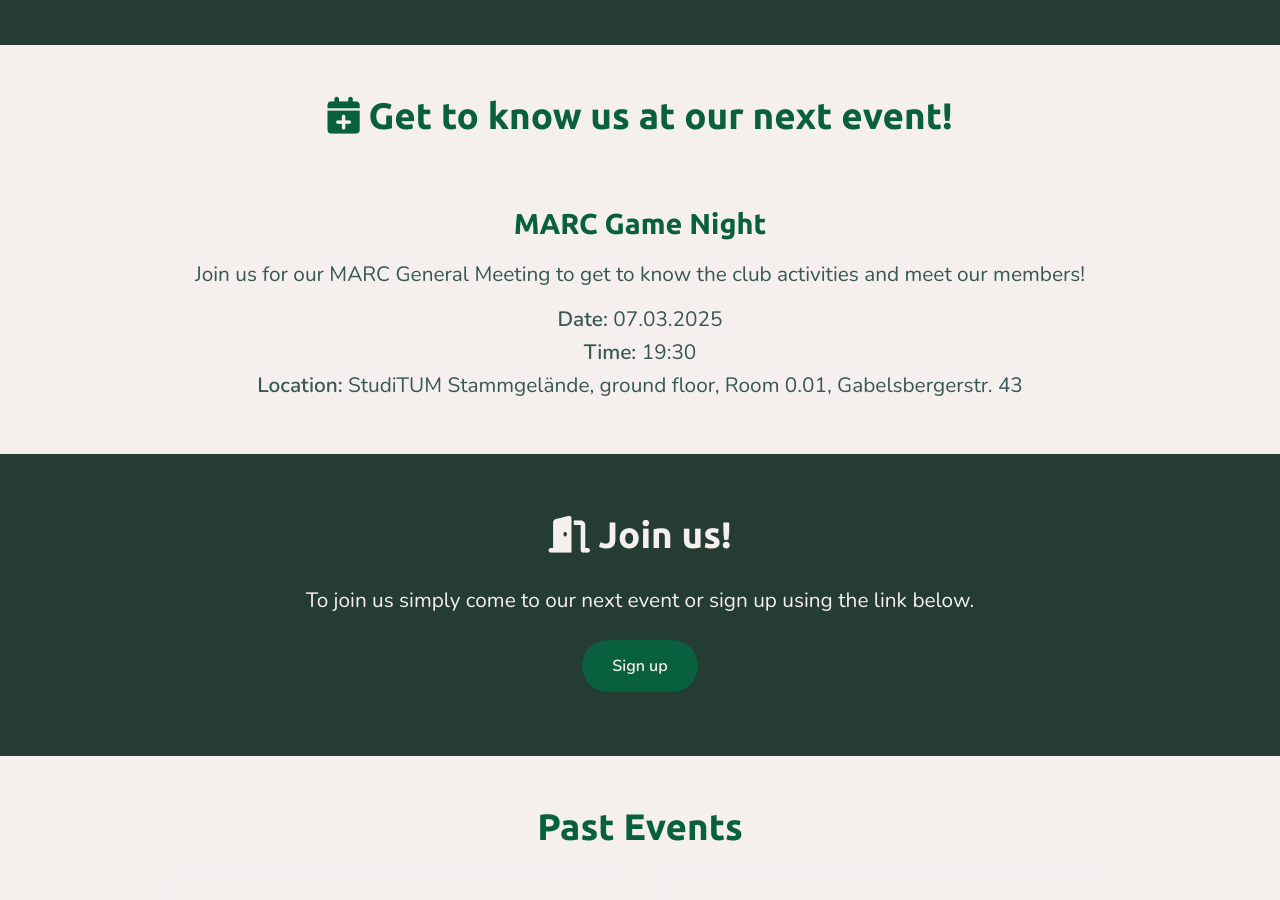
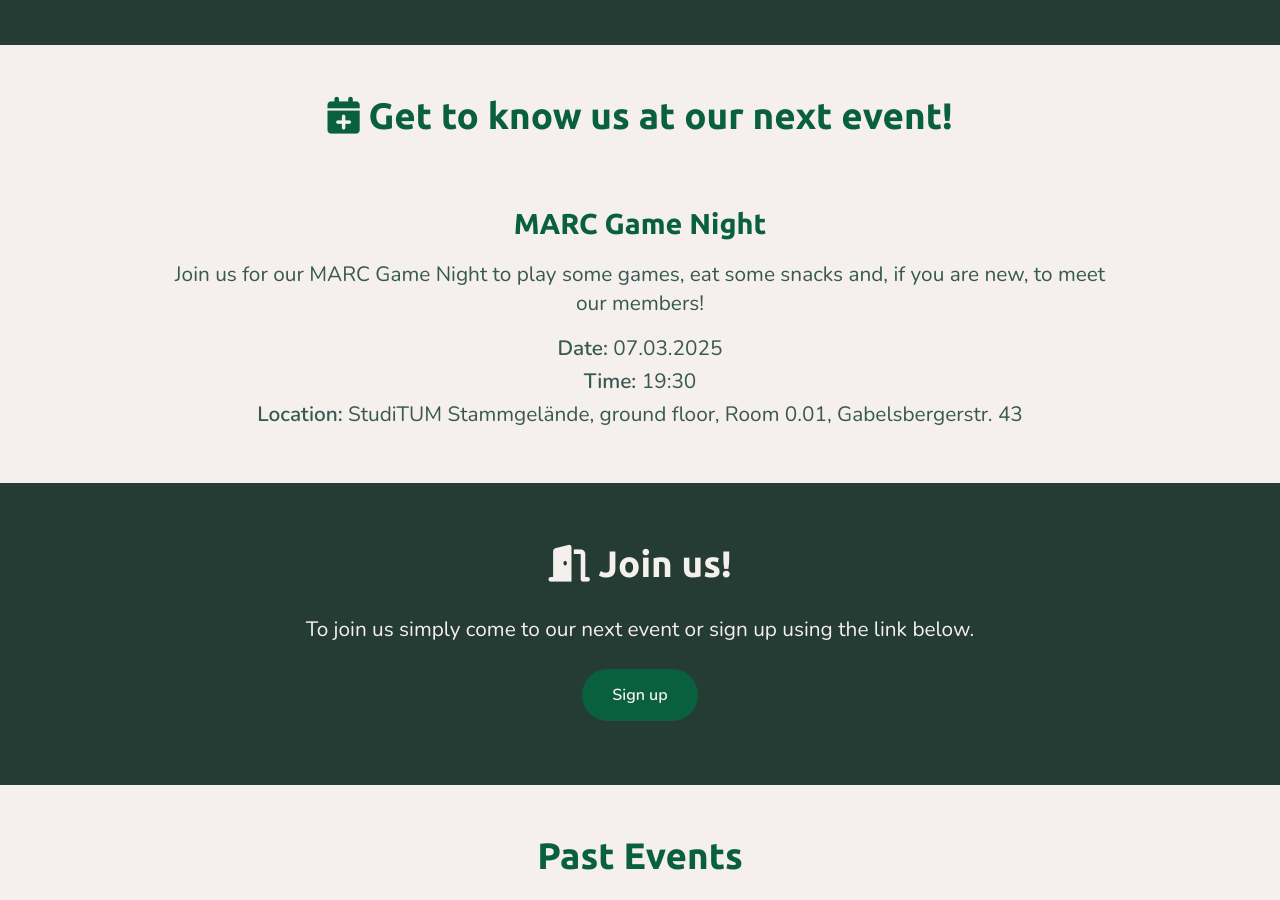
Before and after one commit to municharc/municharc.github.io, a Jekyll site: the page built from index.html, in a window 1280 px wide and 900 px high, scrolled down 1203 px. Built offline with Jekyll 4.4.1, drawn with Linux system fonts in a browser that asks for light colours; nearby versions of some CDN libraries.

Commit message:
Update event

```diff
--- a/index.html
+++ b/index.html
@@ -72,7 +72,7 @@
 		<a >
 			<h3>MARC Game Night</h3>
 		</a>
-		<p>Join us for our MARC General Meeting to get to know the club activities and meet our members!</p>
+		<p>Join us for our MARC Game Night to play some games, eat some snacks and, if you are new, to meet our members!</p>
 		<p><span>Date:</span> 07.03.2025</p>
 		<p><span>Time:</span> 19:30</p>
 		<p><span>Location:</span> StudiTUM Stammgelände, ground floor, Room 0.01, Gabelsbergerstr. 43 </p>
```
